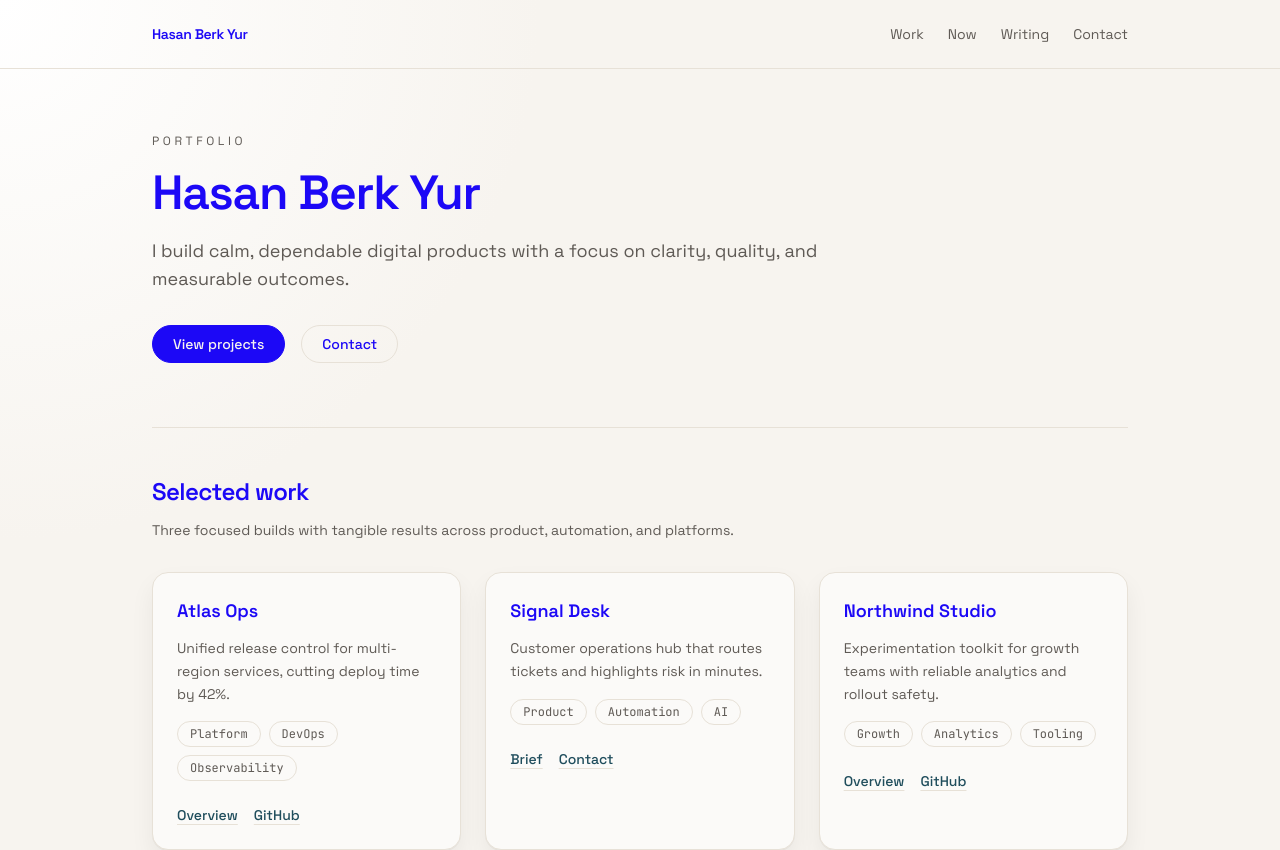
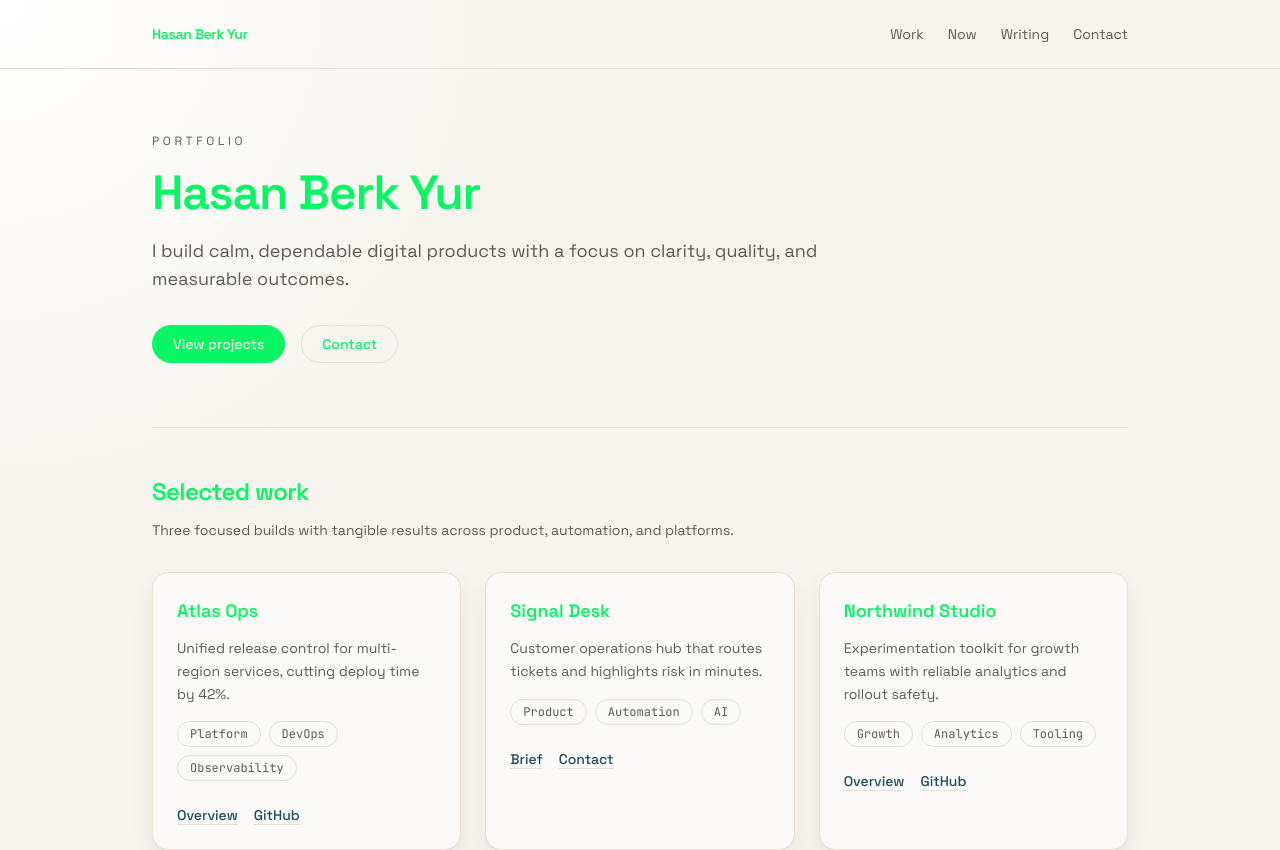
Before and after one commit to hasanberkyur/personal-website, a Next.js app: page / in a window 1280 px wide. Shown: the top 850 px of the page. Built offline with nearby package versions, Linux system fonts and the light colour scheme.

Commit message:
style: changing the text color to green

```diff
--- a/app/globals.css
+++ b/app/globals.css
@@ -4,7 +4,7 @@
 :root {
   --color-bg: #f7f4ef;
   --color-bg-alt: #fbfaf8;
-  --color-text: #1c08f6;
+  --color-text: #08f663;
   --color-muted: #5f5a55;
   --color-accent: #1f4d5c;
   --color-border: #e7e1d7;
```
